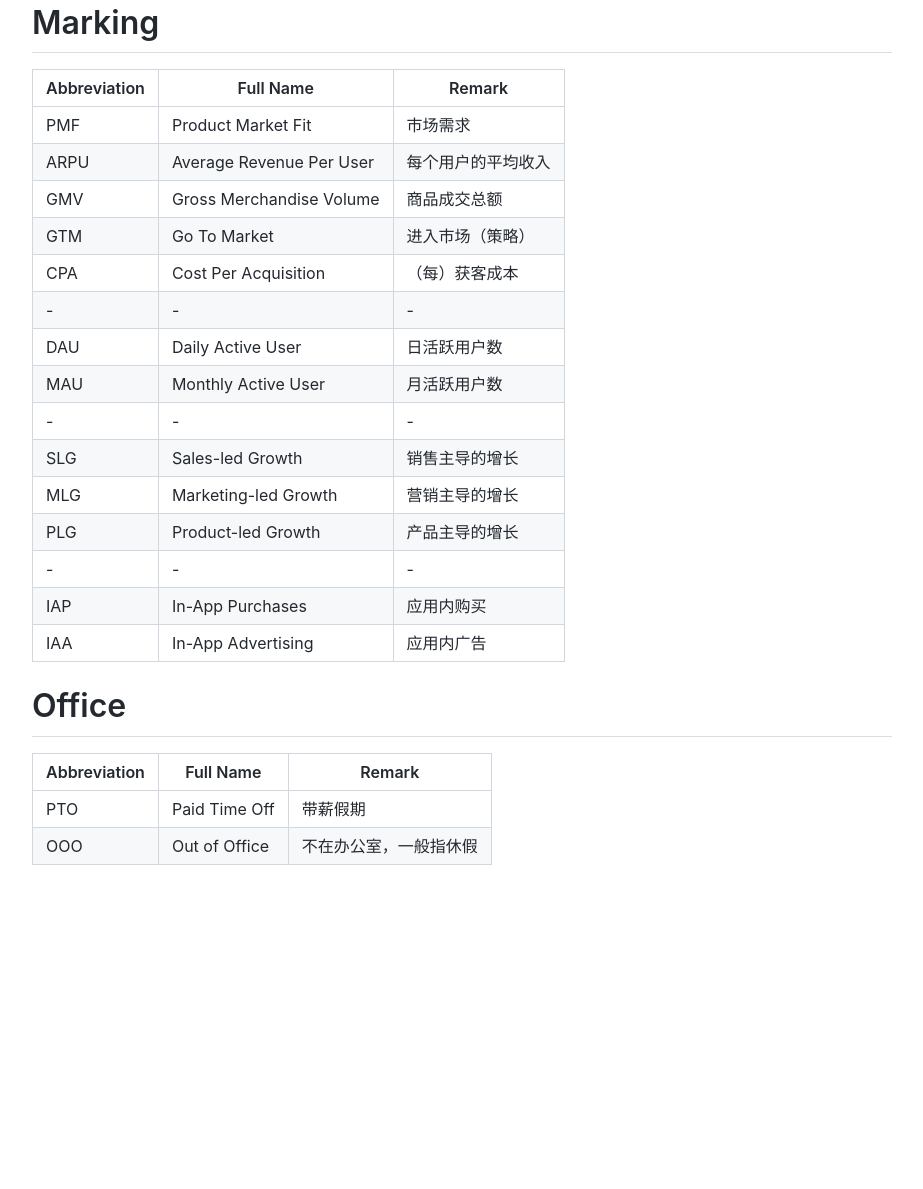
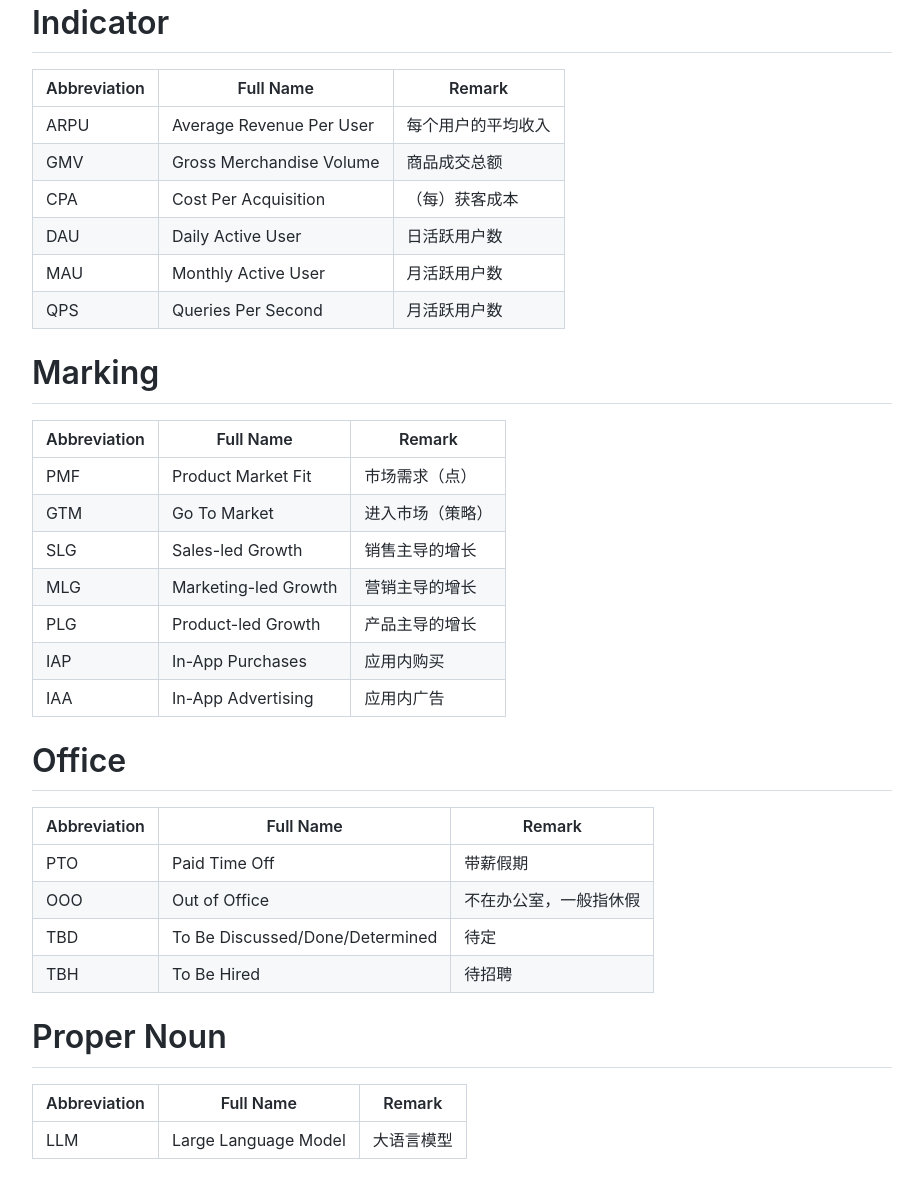
Before and after one commit to vq0599/devcloud, a plain HTML site: page abbr-note.html in a window 1280 px wide. Shown: the part 102-1291 px from the top of the page, without its empty margins (178-1101 px from the left). Before the commit the page ends 997 px from the top, so only its background shows below. Drawn offline with Linux system fonts and the light colour scheme.

Commit message:
Deploying to gh-pages from @ vq0599/devcloud@130587ec868fc9313354123925de08d4c30f5120 🚀

```diff
--- a/abbr-note.html
+++ b/abbr-note.html
@@ -20,6 +20,48 @@
     </h1>
     <!-- 记录一些职场常用的单词缩写 -->
 <!-- 2023-10-23 -->
+<h1>Indicator</h1>
+<table>
+<thead>
+<tr>
+<th>Abbreviation</th>
+<th>Full Name</th>
+<th>Remark</th>
+</tr>
+</thead>
+<tbody>
+<tr>
+<td>ARPU</td>
+<td>Average Revenue Per User</td>
+<td>每个用户的平均收入</td>
+</tr>
+<tr>
+<td>GMV</td>
+<td>Gross Merchandise Volume</td>
+<td>商品成交总额</td>
+</tr>
+<tr>
+<td>CPA</td>
+<td>Cost Per Acquisition</td>
+<td>（每）获客成本</td>
+</tr>
+<tr>
+<td>DAU</td>
+<td>Daily Active User</td>
+<td>日活跃用户数</td>
+</tr>
+<tr>
+<td>MAU</td>
+<td>Monthly Active User</td>
+<td>月活跃用户数</td>
+</tr>
+<tr>
+<td>QPS</td>
+<td>Queries Per Second</td>
+<td>月活跃用户数</td>
+</tr>
+</tbody>
+</table>
 <h1>Marking</h1>
 <table>
 <thead>
@@ -33,47 +75,12 @@
 <tr>
 <td>PMF</td>
 <td>Product Market Fit</td>
-<td>市场需求</td>
-</tr>
-<tr>
-<td>ARPU</td>
-<td>Average Revenue Per User</td>
-<td>每个用户的平均收入</td>
-</tr>
-<tr>
-<td>GMV</td>
-<td>Gross Merchandise Volume</td>
-<td>商品成交总额</td>
+<td>市场需求（点）</td>
 </tr>
 <tr>
 <td>GTM</td>
 <td>Go To Market</td>
 <td>进入市场（策略）</td>
-</tr>
-<tr>
-<td>CPA</td>
-<td>Cost Per Acquisition</td>
-<td>（每）获客成本</td>
-</tr>
-<tr>
-<td>-</td>
-<td>-</td>
-<td>-</td>
-</tr>
-<tr>
-<td>DAU</td>
-<td>Daily Active User</td>
-<td>日活跃用户数</td>
-</tr>
-<tr>
-<td>MAU</td>
-<td>Monthly Active User</td>
-<td>月活跃用户数</td>
-</tr>
-<tr>
-<td>-</td>
-<td>-</td>
-<td>-</td>
 </tr>
 <tr>
 <td>SLG</td>
@@ -89,11 +96,6 @@
 <td>PLG</td>
 <td>Product-led Growth</td>
 <td>产品主导的增长</td>
-</tr>
-<tr>
-<td>-</td>
-<td>-</td>
-<td>-</td>
 </tr>
 <tr>
 <td>IAP</td>
@@ -127,6 +129,33 @@
 <td>Out of Office</td>
 <td>不在办公室，一般指休假</td>
 </tr>
+<tr>
+<td>TBD</td>
+<td>To Be Discussed/Done/Determined</td>
+<td>待定</td>
+</tr>
+<tr>
+<td>TBH</td>
+<td>To Be Hired</td>
+<td>待招聘</td>
+</tr>
+</tbody>
+</table>
+<h1>Proper Noun</h1>
+<table>
+<thead>
+<tr>
+<th>Abbreviation</th>
+<th>Full Name</th>
+<th>Remark</th>
+</tr>
+</thead>
+<tbody>
+<tr>
+<td>LLM</td>
+<td>Large Language Model</td>
+<td>大语言模型</td>
+</tr>
 </tbody>
 </table>
 
```
